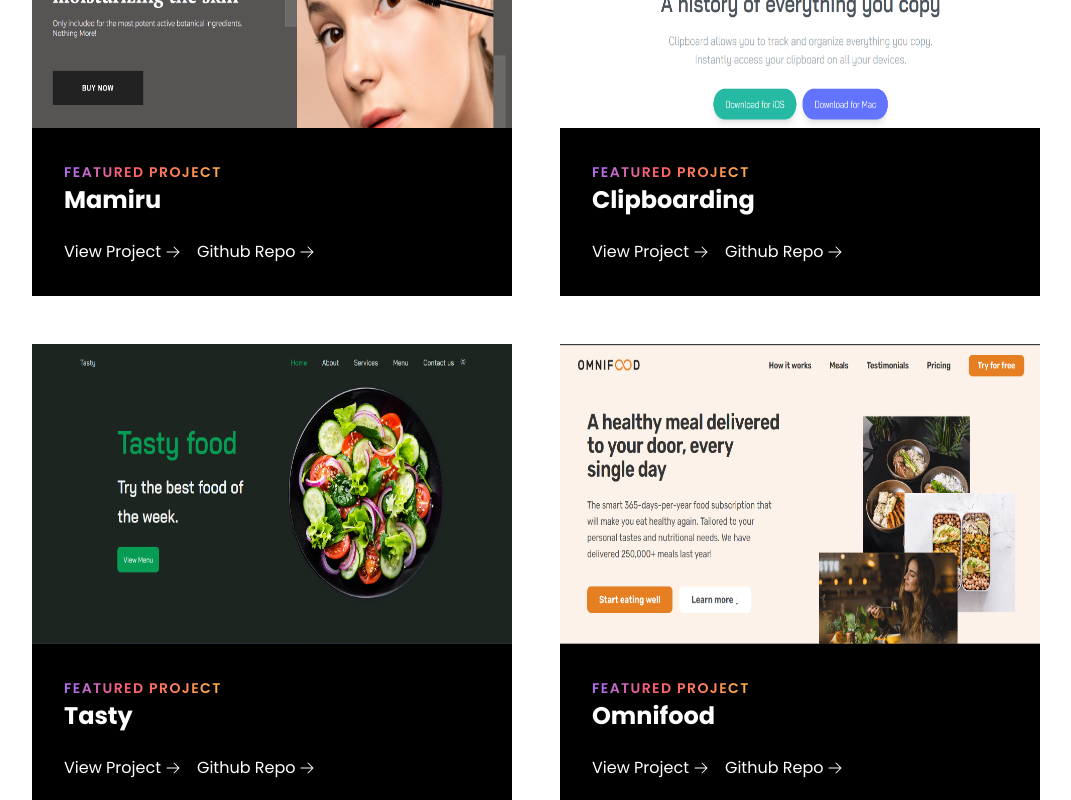
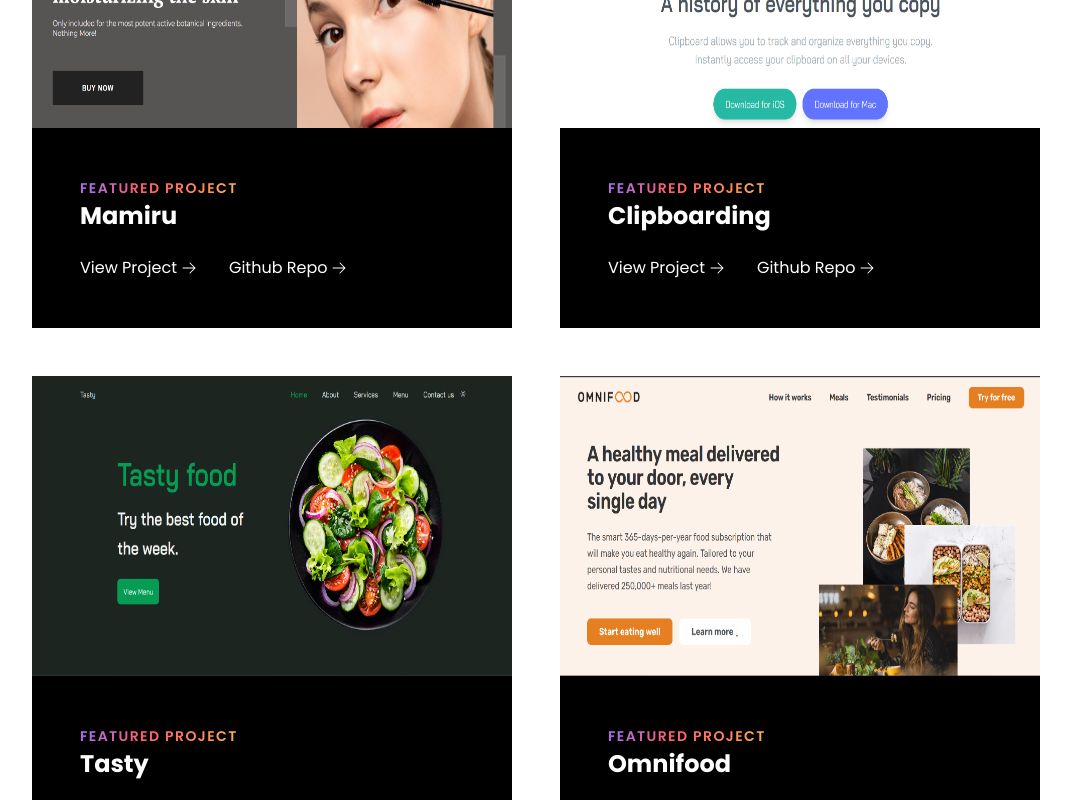
Before and after one commit to AmineElkhalidy/Portfolio, a React (Vite) app: page / in a window 1280 px wide. Shown: the part 1720-2520 px from the top of the page, without its empty margins (104-1175 px from the left). Built offline with nearby package versions, Linux system fonts and the light colour scheme; a web font is replaced by a local one.

Commit message:
Last changes added

```diff
--- a/src/sections/Projects.jsx
+++ b/src/sections/Projects.jsx
@@ -86,11 +86,11 @@ const Projects = () => {
                   </div>
 
                   {/* Project description */}
-                  <div className="bg-black-900 p-5 absolute top-[70%] -right-5 sm:p-8 sm:-right-16 sm:top-[72%] lg:relative lg:left-0">
+                  <div className="bg-black-900 p-5 absolute top-[70%] -right-5 sm:p-8 sm:-right-16 sm:top-[72%] lg:relative lg:left-0 lg:p-12">
                     <span className="gradient-text text-sm uppercase tracking-widest font-semibold">
                       Featured Project
                     </span>
-                    <h2 className="text-white text-xl font-bold mb-4 lg:text-2xl lg:mb-6">
+                    <h2 className="text-white text-xl font-bold mb-4 lg:text-2xl lg:mb-6 2xl:text-3xl">
                       {project.name}
                     </h2>
 
@@ -98,7 +98,7 @@ const Projects = () => {
                     <div></div>
 
                     {/* Buttons container */}
-                    <div className="flex gap-4">
+                    <div className="flex gap-4 lg:gap-8">
                       <a
                         href={project.hrefLink}
                         target="_blank"
```
